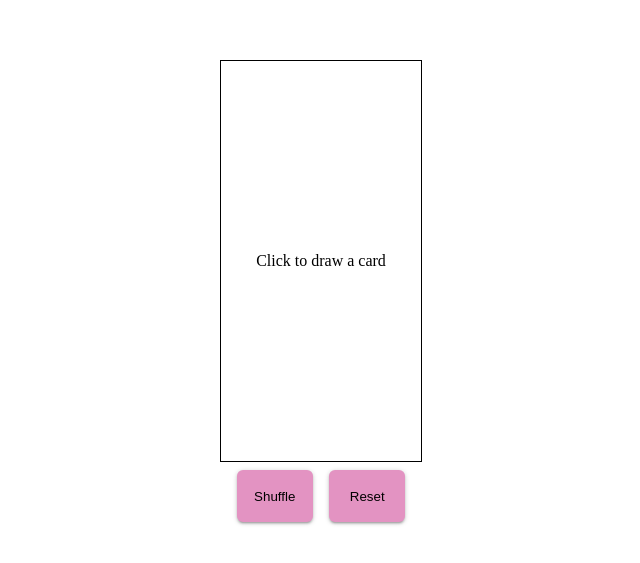
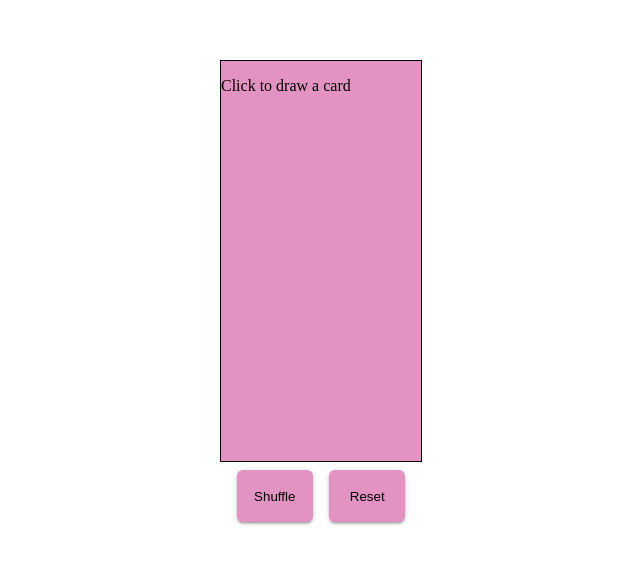
Before and after one commit to neillrobson/candyland, a React app: page / in a window 1280 px wide. Shown: the part 105-668 px from the top of the page, without its empty margins (319-959 px from the left). Built offline with nearby package versions, Linux system fonts and the light colour scheme.

Commit message:
Add card flipping
Closes #8.

```diff
--- a/src/app/deck.css
+++ b/src/app/deck.css
@@ -1,46 +1,71 @@
-.current-card {
+.card-container {
     width: 200px;
     height: 400px;
     border: 1px solid black;
+    perspective: 1000px;
+}
+
+.card-inner {
+    width: 100%;
+    height: 100%;
+    position: relative;
+    transition: transform 0.5s;
+    transform-style: preserve-3d;
+}
+
+.card-inner.flipped {
+    transform: rotateY(180deg);
+}
+
+.card-front, .card-back {
+    position: absolute;
+    width: 100%;
+    height: 100%;
+    backface-visibility: hidden;
+}
+
+.card-back {
+    background-color: #E393C2;
+    transform: rotateY(0deg);
+}
+
+.card-front {
     display: flex;
     flex-direction: column;
     justify-content: space-evenly;
     align-items: center;
+    transform: rotateY(180deg);
 }
 
-.current-card.empty .square {
+.card-front.empty .square {
     display: none;
 }
 
-.current-card:not(.empty) .message {
-    display: none;
-}
-
-.current-card .square {
+.card-front .square {
     width: 90%;
     height: 42.5%;
 }
 
-.current-card:not(.double) .square:last-child {
+.card-front:not(.double) .square:last-child {
     display: none;
 }
 
-.current-card.red .square {
+.card-front.red .square {
     background-color: #e36279;
 }
-.current-card.orange .square {
+.card-front.orange .square {
     background-color: #e48420;
 }
-.current-card.yellow .square {
+.card-front.yellow .square {
     background-color: #dbc94c;
 }
-.current-card.green .square {
+.card-front.green .square {
     background-color: #5cb585;
 }
-.current-card.blue .square {
+.card-front.blue .square {
     background-color: #3793e0;
 }
-.current-card.purple .square {
+.card-front.purple .square {
     background-color: #8c5f96;
 }
 
--- a/src/app/deck.jsx
+++ b/src/app/deck.jsx
@@ -18,6 +18,7 @@ drawPile.fill("red", 0, 8)
 
 const INITIAL_STATE = {
     currentCard: null,
+    currentCardVisible: false,
     drawPile,
     discardPile: []
 }
@@ -34,15 +35,18 @@ export default class Deck extends React.Component {
     }
 
     handleClick() {
-        if (this.state.currentCard) {
+        if (this.state.currentCardVisible) {
             this.setState(state => ({
+                currentCardVisible: false,
                 discardPile: state.discardPile.concat(state.currentCard)
             }));
-        }
+        } else if (this.state.drawPile.length > 0) {
             this.setState(state => ({
                 currentCard: state.drawPile.pop(),
-            drawPile: state.drawPile
+                drawPile: state.drawPile,
+                currentCardVisible: true
             }));
+        }
     }
 
     shuffle() {
@@ -61,23 +65,29 @@ export default class Deck extends React.Component {
     }
 
     render() {
-        let cardClassName = 'current-card ';
-        cardClassName += this.state.currentCard ? this.state.currentCard : 'empty';
+        let cardInnerClassName = 'card-inner';
+        cardInnerClassName += this.state.currentCardVisible ? ' flipped' : '';
+        let cardFrontClassName = 'card-front ';
+        cardFrontClassName += this.state.currentCard ? this.state.currentCard : 'empty';
         let message;
-        if (!this.state.currentCard) {
         if (this.state.drawPile.length === 0) {
             message = "Draw pile is empty"
-            } else {
+        } else if (this.state.currentCard === null) {
             message = "Click to draw a card"
-            }
         }
         return (
             <div className="deck-container">
                 <div className="deck">
-                    <div className={cardClassName} onClick={this.handleClick}>
-                        <span className="message">{message}</span>
+                    <div className="card-container" onClick={this.handleClick}>
+                        <div className={cardInnerClassName}>
+                            <div className="card-back">
+                                <p className="message">{message}</p>
+                            </div>
+                            <div className={cardFrontClassName}>
                                 <div className="square"></div>
                                 <div className="square"></div>
+                            </div>
+                        </div>
                     </div>
                     <div className="controls">
                         <button onClick={this.shuffle}>Shuffle</button>
```
Lines whose indentation alone changed are shown as unchanged.
